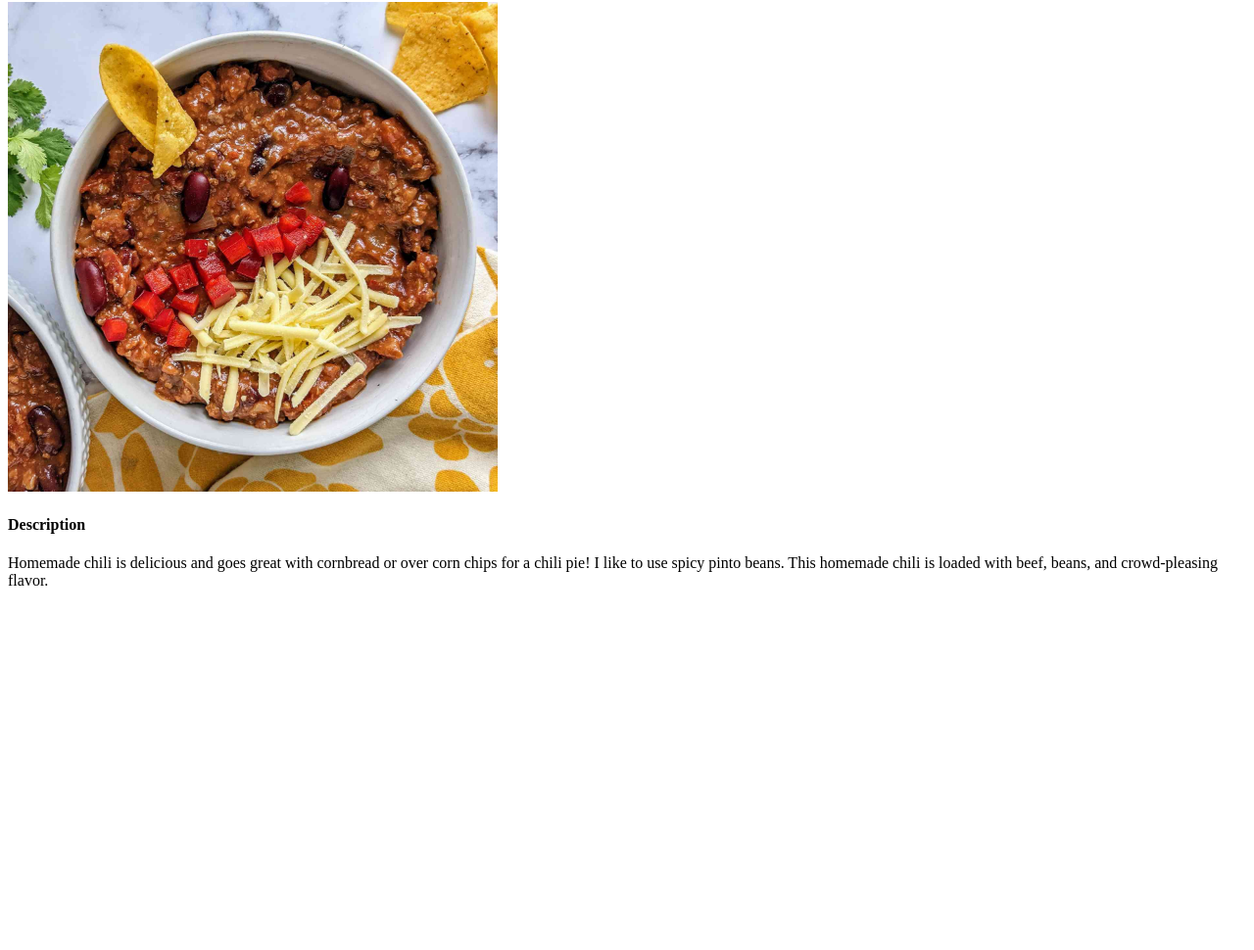
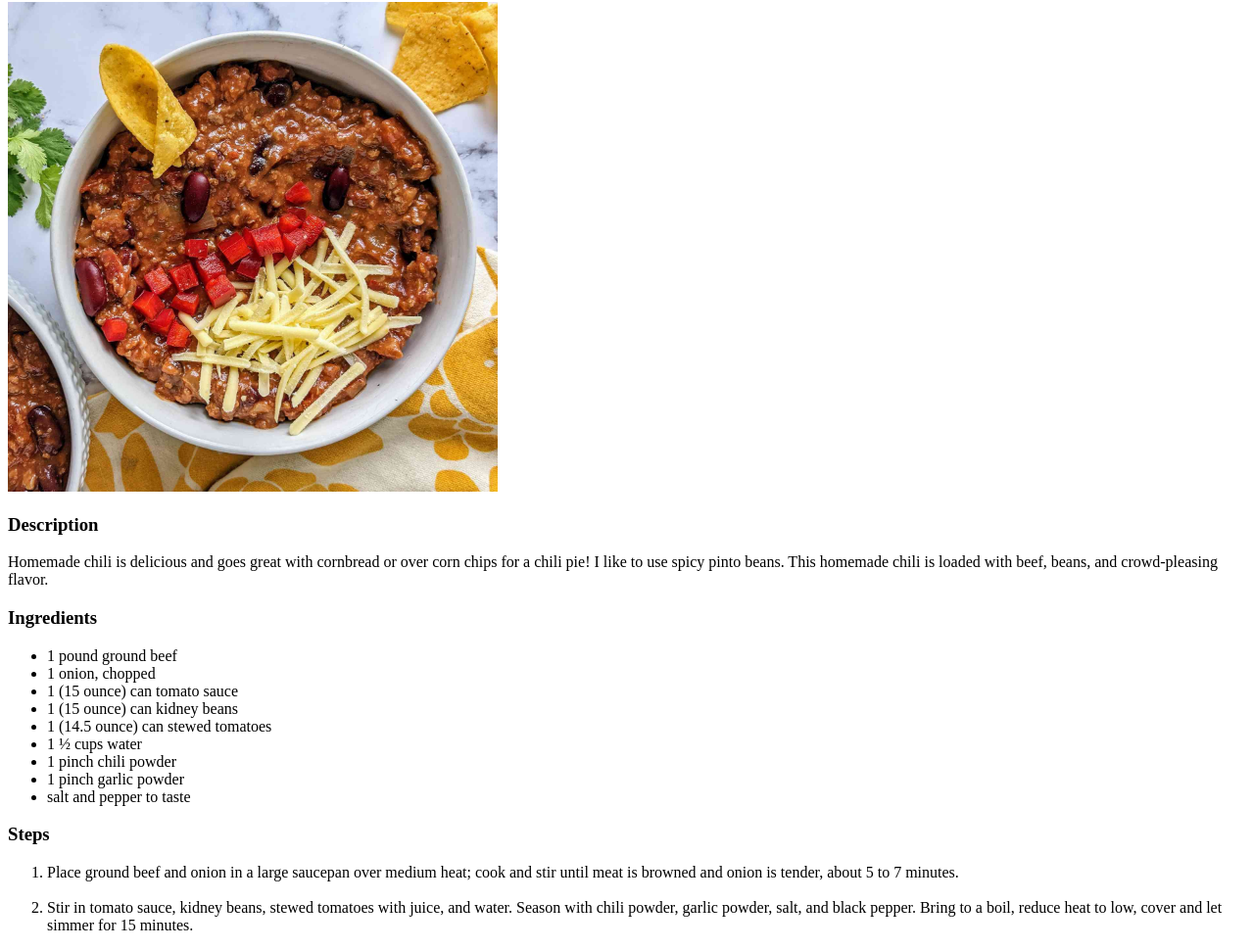
Before and after one commit to MTHP20/odin-recipes, a plain HTML site: page recipes/chili.html in a window 1280 px wide. Shown: the part 78-1048 px from the top of the page at 98% size. Before the commit the page ends 800 px from the top, so only its background shows below. Drawn offline with Linux system fonts and the light colour scheme.

Commit message:
Chili page completed with full ingredients and instructions

```diff
--- a/recipes/chili.html
+++ b/recipes/chili.html
@@ -8,7 +8,25 @@
   <body>
     <h1>Easy Homemade Chili</h1>
     <img src = "chili.jpg" alt="Chili Picture" height="500px" width="500px">
-    <h4>Description</h4>
+    <h3>Description</h3>
     <p>Homemade chili is delicious and goes great with cornbread or over corn chips for a chili pie! I like to use spicy pinto beans. This homemade chili is loaded with beef, beans, and crowd-pleasing flavor.</p>
+    <h3>Ingredients</h3>
+    <ul>
+        <li>1 pound ground beef</li>
+        <li>1 onion, chopped</li>
+        <li>1 (15 ounce) can tomato sauce</li>
+        <li>1 (15 ounce) can kidney beans</li>
+        <li>1 (14.5 ounce) can stewed tomatoes</li>
+        <li>1 ½ cups water</li>
+        <li>1 pinch chili powder</li>
+        <li>1 pinch garlic powder</li>
+        <li>salt and pepper to taste</li>
+    </ul>
+    <h3>Steps</h3>
+    <ol>
+        <li>Place ground beef and onion in a large saucepan over medium heat; cook and stir until meat is browned and onion is tender, about 5 to 7 minutes.</li>
+        <br>
+        <li>Stir in tomato sauce, kidney beans, stewed tomatoes with juice, and water. Season with chili powder, garlic powder, salt, and black pepper. Bring to a boil, reduce heat to low, cover and let simmer for 15 minutes.</li>
+    </ol>
   </body>
 </html>
```
